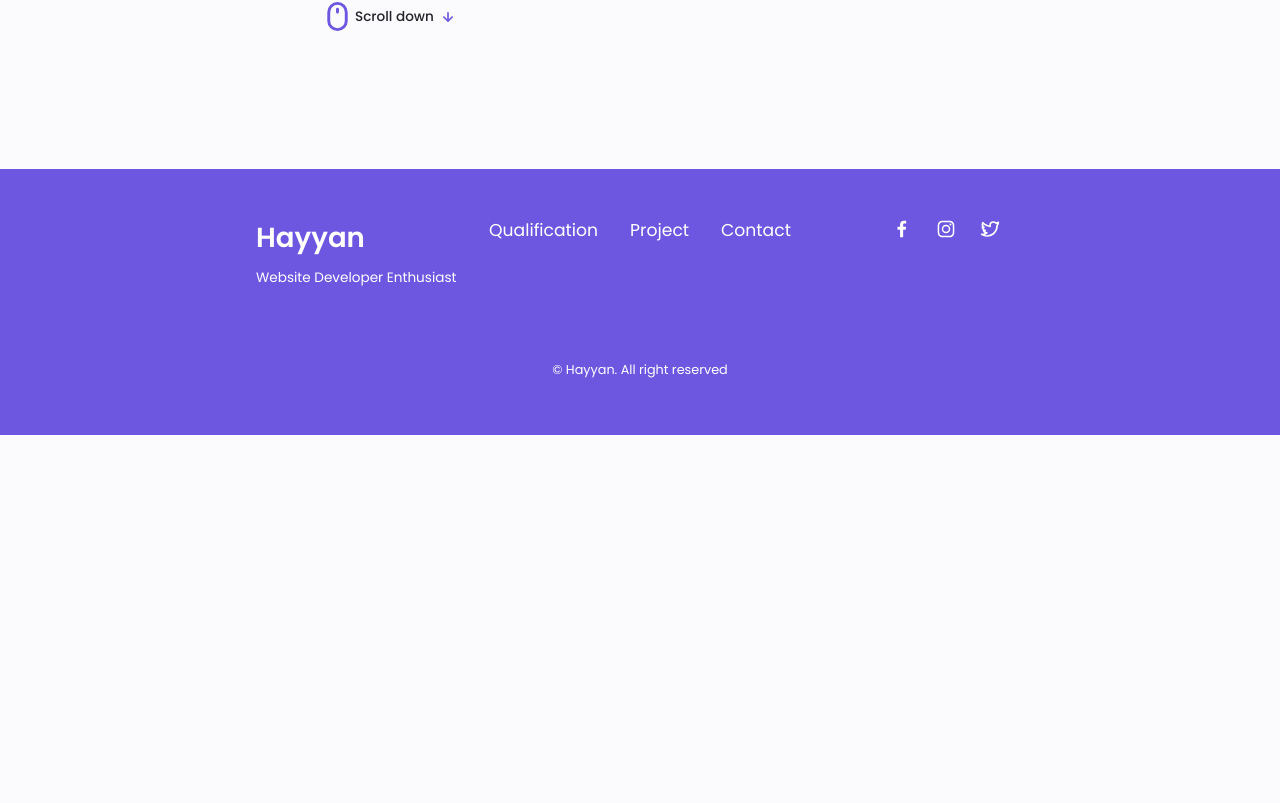
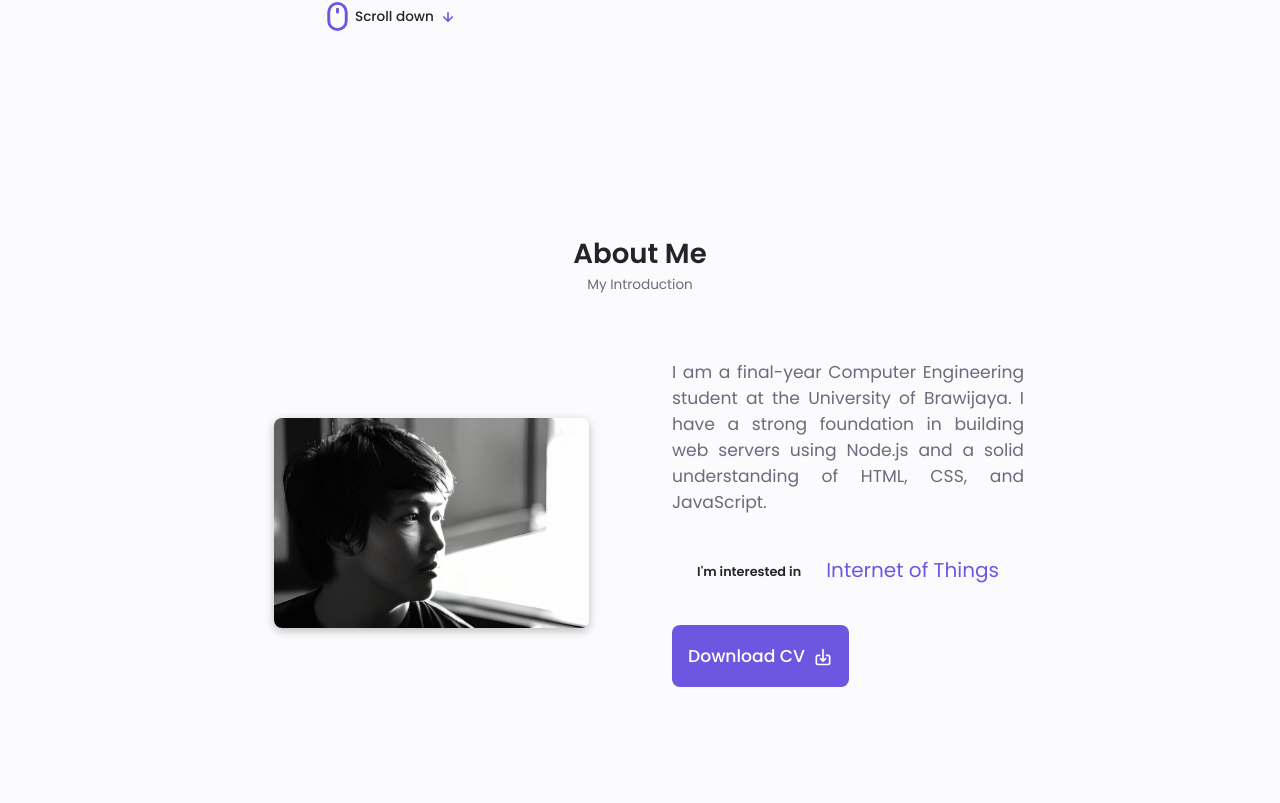
Before and after one commit to rheyhannh/whoishayyan.site, a Next.js app: page / in a window 1280 px wide. Shown: the part 577-1380 px from the top of the page. Before the commit the page ends 1012 px from the top, so only its background shows below. Built offline with nearby package versions, Linux system fonts and the light colour scheme; a web font is replaced by a local one.

Commit message:
feat: Add aboutsection component, etc

```diff
--- a/src/app/_globals.css
+++ b/src/app/_globals.css
@@ -72,6 +72,14 @@
   --z-tooltip: 10;
   --z-fixed: 100;
   --z-modal: 1000;
+
+  /* Box-Shaodw */
+  --box-shadow-default: 0 3px 10px rgba(0, 0, 0, 0.25);
+  --box-shadow-active: 0 3px 10px rgba(0, 0, 0, 0.5);
+
+  /* Transition */
+  --transition-default: .3s;
+
 }
 
 .dark-theme-variables {
--- a/src/app/_root.module.css
+++ b/src/app/_root.module.css
@@ -342,8 +342,8 @@ li.nav__item:nth-child(1) {
 
 .home__social_icon svg {
   display: flex;
-  width: 18.8px;
-  height: 18.8px;
+  width: 15.5px;
+  height: 15.5px;
 }
 
 .social__box {
@@ -386,6 +386,7 @@ li.nav__item:nth-child(1) {
 .home__blob:hover,
 .home__blob:active {
   background-color: transparent;
+  box-shadow: none;
 }
 
 .home__blob_img {
@@ -449,7 +450,7 @@ li.nav__item:nth-child(1) {
 
 .home__scroll_button {
   color: var(--first-color);
-  transition: .3s;
+  transition: var(--transition-default);
 }
 
 .home__scroll_button:hover {
@@ -507,14 +508,14 @@ li.nav__item:nth-child(1) {
 .button__icon {
   font-size: 1.25rem;
   margin-left: var(--mb-0-5);
-  transition: .3s;
+  transition: var(--transition-default);
 }
 
 .button__icon svg {
   vertical-align: middle;
   width: 20px;
   height: 20px;
-  transition: .3s;
+  transition: var(--transition-default);
 }
 
 .button__flex {
@@ -538,13 +539,21 @@ li.nav__item:nth-child(1) {
 }
 
 .about__img {
-  justify-self: center;
-  align-self: center;
+  display: flex;
+  justify-content: center;
+  align-items: center;
   width: 250px;
 }
 
 .about__img img {
+  max-width: 90%;
   border-radius: .5rem;
+  box-shadow: var(--box-shadow-default);
+  transition: var(--transition-default);
+}
+
+.about__img img:hover {
+  box-shadow: var(--box-shadow-active);
 }
 
 .about__description {
@@ -564,19 +573,19 @@ li.nav__item:nth-child(1) {
   margin-bottom: var(--mb-0-5);
 }
 
-.about__info-title {
+.about__info_title {
   font-size: var(--smaller-font-size);
   font-weight: var(--font-semi-bold);
   color: var(--title-color);
 }
 
-.about__info-name {
+.about__info_name {
   font-size: var(--h3-font-size);
   color: var(--first-color);
 }
 
-.about__info-title,
-.about__info-name {
+.about__info_title,
+.about__info_name {
   text-align: center;
 }
 
@@ -823,7 +832,7 @@ li.nav__item:nth-child(1) {
   background-color: var(--container-color);
   padding: 3.5rem .5rem 1.25rem 1.5rem;
   box-shadow: 0 2px 4px rgba(0, 0, 0, .15);
-  transition: .3s;
+  transition: var(--transition-default);
 }
 
 .services__content:hover {
@@ -871,7 +880,7 @@ li.nav__item:nth-child(1) {
   z-index: var(--z-modal);
   opacity: 0;
   visibility: hidden;
-  transition: .3s;
+  transition: var(--transition-default);
 }
 
 .services__modal-content {
@@ -1117,7 +1126,7 @@ li.nav__item:nth-child(1) {
 
 .scrollup:hover {
   background-color: var(--first-color-alt);
-  transition: transform .3s;
+  transition: transform var(--transition-default);
 }
 
 .scrollup_icon {
@@ -1190,7 +1199,7 @@ li.nav__item:nth-child(1) {
   }
 
   .home__subtitle,
-  .about__info-title,
+  .about__info_title,
   .qualification__button,
   .skills__title {
     font-size: var(--normal-font-size);
@@ -1239,7 +1248,7 @@ li.nav__item:nth-child(1) {
   }
 
   .home__subtitle,
-  .about__info-title,
+  .about__info_title,
   .qualification__button,
   .skills__title {
     font-size: var(--normal-font-size);
@@ -1288,13 +1297,18 @@ li.nav__item:nth-child(1) {
     margin-bottom: 4rem;
   }
 
-  .home__social_icon {
-    font-size: 1.175rem;
-  }
-
   .social__box {
     width: 2.35rem;
     height: 2.35rem;
+  }
+
+  .home__social_icon {
+    font-size: 1.175rem;
+  }
+
+  .home__social_icon svg {
+    width: 18.8px;
+    height: 18.8px;
   }
 
   .header {
@@ -1373,7 +1387,7 @@ li.nav__item:nth-child(1) {
   }
 
   .about__container {
-    column-gap: 5rem;
+    column-gap: 4rem;
   }
 
   .about__img {
@@ -1473,6 +1487,11 @@ li.nav__item:nth-child(1) {
     font-size: 1.25rem;
   }
 
+  .home__social_icon svg {
+    width: 20px;
+    height: 20px;
+  }
+
   .social__box {
     width: 2.5rem;
     height: 2.5rem;
--- /dev/null
+++ b/src/components/AboutSection.jsx
@@ -0,0 +1,63 @@
+import Image from "next/image"
+import Link from "next/link"
+import styles from '../app/_root.module.css'
+import {
+    UilDownloadAlt
+} from '@iconscout/react-unicons'
+
+export default function AboutSection() {
+    const insterestedList =
+    [
+        'Blockchain',
+        'Cryptocurrencies',
+        'Website Development',
+        'Bitcoin',
+        'Internet of Things'
+    ];
+
+    return (
+        <section className={`${styles.about} ${styles.section}`} id="about">
+        <h2 className={styles.section__title}>About Me</h2>
+        <span className={styles.section__subtitle}>My Introduction</span>
+
+        <div className={`${styles.about__container} ${styles.container} ${styles.grid}`}>
+            <div className={styles.about__img}>
+                <Image
+                    src={'/about-min.png'}
+                    width={512}
+                    height={341}
+                    quality={100}
+                    alt={'About Image'}
+                    priority={true}
+                />
+            </div>
+
+            <div className={styles.about__data}>
+                <p className={styles.about__description}>
+                    I am a final-year Computer Engineering student at the University of Brawijaya. I have a
+                    strong foundation in building web servers using Node.js and a solid understanding of HTML,
+                    CSS, and JavaScript.
+                </p>
+                <div className={styles.about__info}>
+                    <div>
+                        <span className={styles.about__info_title}>I'm interested in</span>
+                    </div>
+                    <div>
+                        <span className={styles.about__info_name} id="interestedText">Internet of Things</span>
+                    </div>
+                </div>
+
+                <div className={styles.about__buttons}>
+                <Link
+                    download={''}
+                    href={'/#contact'}
+                    className={`${styles.button} ${styles.button__flex}`}
+                >
+                    Download CV<i className={styles.button__icon}><UilDownloadAlt/></i>
+                </Link>
+                </div>
+            </div>
+        </div>
+    </section>
+    )
+}
--- a/src/components/HomeSection.jsx
+++ b/src/components/HomeSection.jsx
@@ -57,9 +57,12 @@ export default function HomeSection() {
                             Possess a sharp eye for detail, thrive in collaborative environments, and eagerly
                             embrace new technologies and methodologies.
                         </p>
-                        <a href="#contact" className={`${styles.button} ${styles.button__flex}`}>
+                        <Link
+                            href={'/#contact'}
+                            className={`${styles.button} ${styles.button__flex}`}
+                        >
                             Contact Me <i className={styles.button__icon}><UilMessage/></i>
-                        </a>
+                        </Link>
                     </div>
                 </div>
 
--- a/src/components/Sections.jsx
+++ b/src/components/Sections.jsx
@@ -1,10 +1,11 @@
+import AboutSection from "./AboutSection"
 import HomeSection from "./HomeSection"
-
 
 export default function Sections() {
     return (
         <>
             <HomeSection/>
+            <AboutSection/>
         </>
     )
 }
```
Also changed, not shown: public/about-min.png (added).
